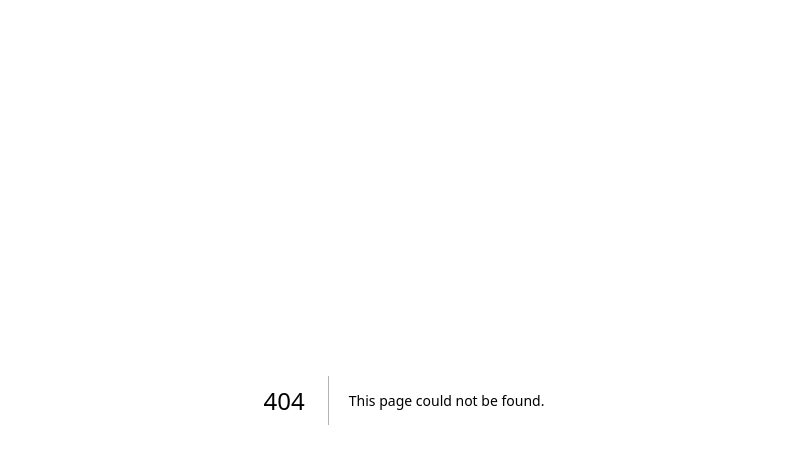
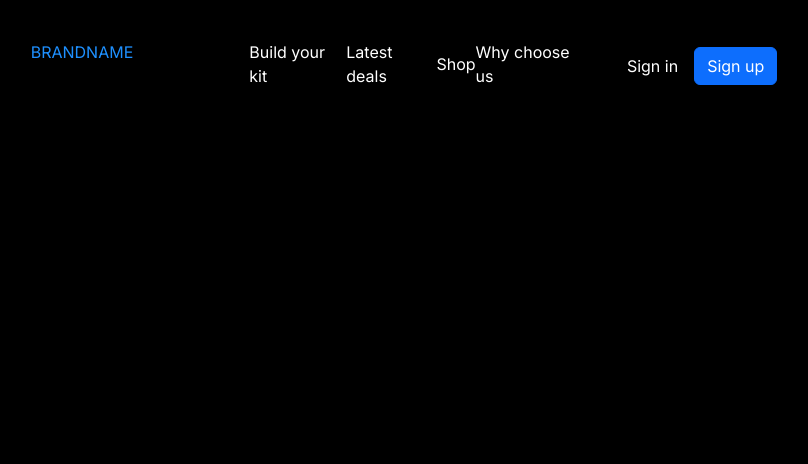
Before and after one commit to kennataddese6/threecars, a Next.js app: page /car in a window 1280 px wide. Before the commit this address had no page. Shown: the top 464 px of the page, without its empty margins (236-1044 px from the left). Built offline with nearby package versions, Linux system fonts and the light colour scheme.

Commit message:
add a header for web

```diff
--- /dev/null
+++ b/app/car/page.tsx
@@ -0,0 +1,21 @@
+export default function Car() {
+  return (
+    <>
+      <div className="headerContainer col-lg-12">
+        <div className="headerSubContainer col-lg-11 col-xl-7">
+          <div className="logoContainer col-lg-3">BRANDNAME</div>
+          <ul className="headerList col-lg-6">
+            <li className="headerItem">Build your kit</li>
+            <li className="headerItem">Latest deals</li>
+            <li className="headerItem">Shop</li>
+            <li className="headerItem">Why choose us</li>
+          </ul>
+          <div className="rightheader col-xl-3">
+            <button className="signinbtn">Sign in</button>
+            <button className="btn btn-primary">Sign up</button>
+          </div>
+        </div>
+      </div>
+    </>
+  );
+}
--- a/app/globals.css
+++ b/app/globals.css
@@ -1,107 +1,49 @@
-:root {
-  --max-width: 1100px;
-  --border-radius: 12px;
-  --font-mono: ui-monospace, Menlo, Monaco, "Cascadia Mono", "Segoe UI Mono",
-    "Roboto Mono", "Oxygen Mono", "Ubuntu Monospace", "Source Code Pro",
-    "Fira Mono", "Droid Sans Mono", "Courier New", monospace;
-
-  --foreground-rgb: 0, 0, 0;
-  --background-start-rgb: 214, 219, 220;
-  --background-end-rgb: 255, 255, 255;
-
-  --primary-glow: conic-gradient(
-    from 180deg at 50% 50%,
-    #16abff33 0deg,
-    #0885ff33 55deg,
-    #54d6ff33 120deg,
-    #0071ff33 160deg,
-    transparent 360deg
-  );
-  --secondary-glow: radial-gradient(
-    rgba(255, 255, 255, 1),
-    rgba(255, 255, 255, 0)
-  );
-
-  --tile-start-rgb: 239, 245, 249;
-  --tile-end-rgb: 228, 232, 233;
-  --tile-border: conic-gradient(
-    #00000080,
-    #00000040,
-    #00000030,
-    #00000020,
-    #00000010,
-    #00000010,
-    #00000080
-  );
-
-  --callout-rgb: 238, 240, 241;
-  --callout-border-rgb: 172, 175, 176;
-  --card-rgb: 180, 185, 188;
-  --card-border-rgb: 131, 134, 135;
+* {
+  margin: 0;
+  padding: 0;
+  box-sizing: border-box;
 }
-
-@media (prefers-color-scheme: dark) {
-  :root {
-    --foreground-rgb: 255, 255, 255;
-    --background-start-rgb: 0, 0, 0;
-    --background-end-rgb: 0, 0, 0;
-
-    --primary-glow: radial-gradient(rgba(1, 65, 255, 0.4), rgba(1, 65, 255, 0));
-    --secondary-glow: linear-gradient(
-      to bottom right,
-      rgba(1, 65, 255, 0),
-      rgba(1, 65, 255, 0),
-      rgba(1, 65, 255, 0.3)
-    );
-
-    --tile-start-rgb: 2, 13, 46;
-    --tile-end-rgb: 2, 5, 19;
-    --tile-border: conic-gradient(
-      #ffffff80,
-      #ffffff40,
-      #ffffff30,
-      #ffffff20,
-      #ffffff10,
-      #ffffff10,
-      #ffffff80
-    );
-
-    --callout-rgb: 20, 20, 20;
-    --callout-border-rgb: 108, 108, 108;
-    --card-rgb: 100, 100, 100;
-    --card-border-rgb: 200, 200, 200;
-  }
-}
-
-* {
-  box-sizing: border-box;
-  padding: 0;
-  margin: 0;
-}
-
 html,
 body {
-  max-width: 100vw;
-  overflow-x: hidden;
+  background-color: black;
 }
-
-body {
-  color: rgb(var(--foreground-rgb));
-  background: linear-gradient(
-      to bottom,
-      transparent,
-      rgb(var(--background-end-rgb))
-    )
-    rgb(var(--background-start-rgb));
+.center-text {
+  text-align: center;
+  background-color: gray;
 }
-
-a {
-  color: inherit;
-  text-decoration: none;
+.headerContainer {
+  position: fixed;
+  top: 0;
 }
-
-@media (prefers-color-scheme: dark) {
-  html {
-    color-scheme: dark;
-  }
+.headerSubContainer {
+  margin: auto;
+  padding: 2.5rem 0;
+  display: flex;
+  justify-content: space-between;
 }
+.headerList {
+  list-style-type: none;
+  color: white;
+  display: flex;
+  justify-content: space-around;
+  align-items: center;
+}
+.logoContainer {
+  color: dodgerblue;
+}
+.rightheader {
+  display: flex;
+  justify-content: flex-end;
+  align-items: center;
+  margin-bottom: 12px;
+}
+.signinbtn {
+  color: white;
+  background-color: transparent;
+  border: none;
+  margin-right: 16px;
+}
+.headerItem:hover {
+  color: dodgerblue;
+  cursor: pointer;
+}
--- a/app/layout.tsx
+++ b/app/layout.tsx
@@ -1,6 +1,7 @@
 import type { Metadata } from "next";
 import { Inter } from "next/font/google";
 import "./globals.css";
+import "bootstrap/dist/css/bootstrap.css";
 
 const inter = Inter({ subsets: ["latin"] });
 
```
Also changed, not shown: app/page.tsx (+4 -90 lines), package.json (+5 -4 lines), 1 other file (tests, documents, lock files or other folders).
